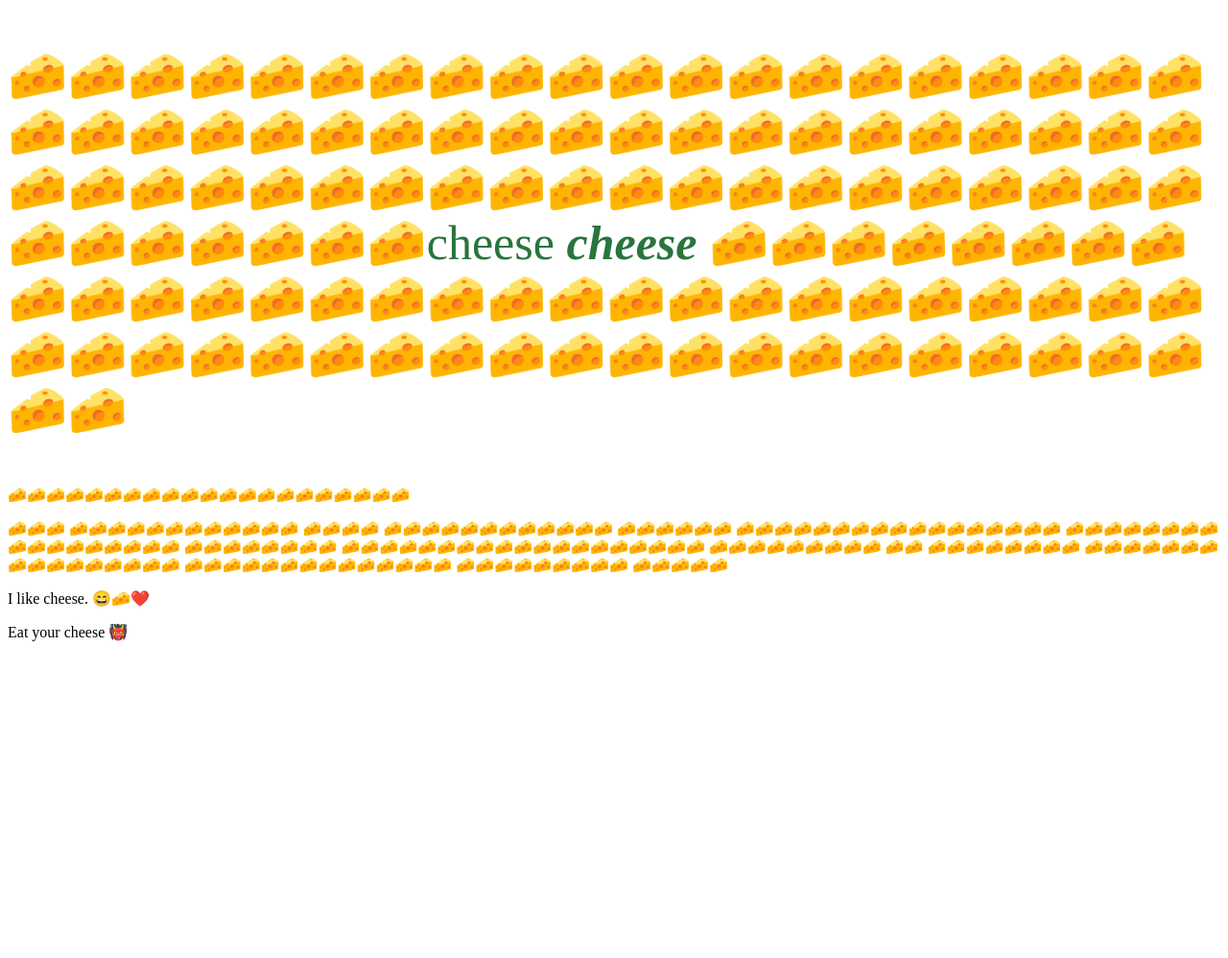
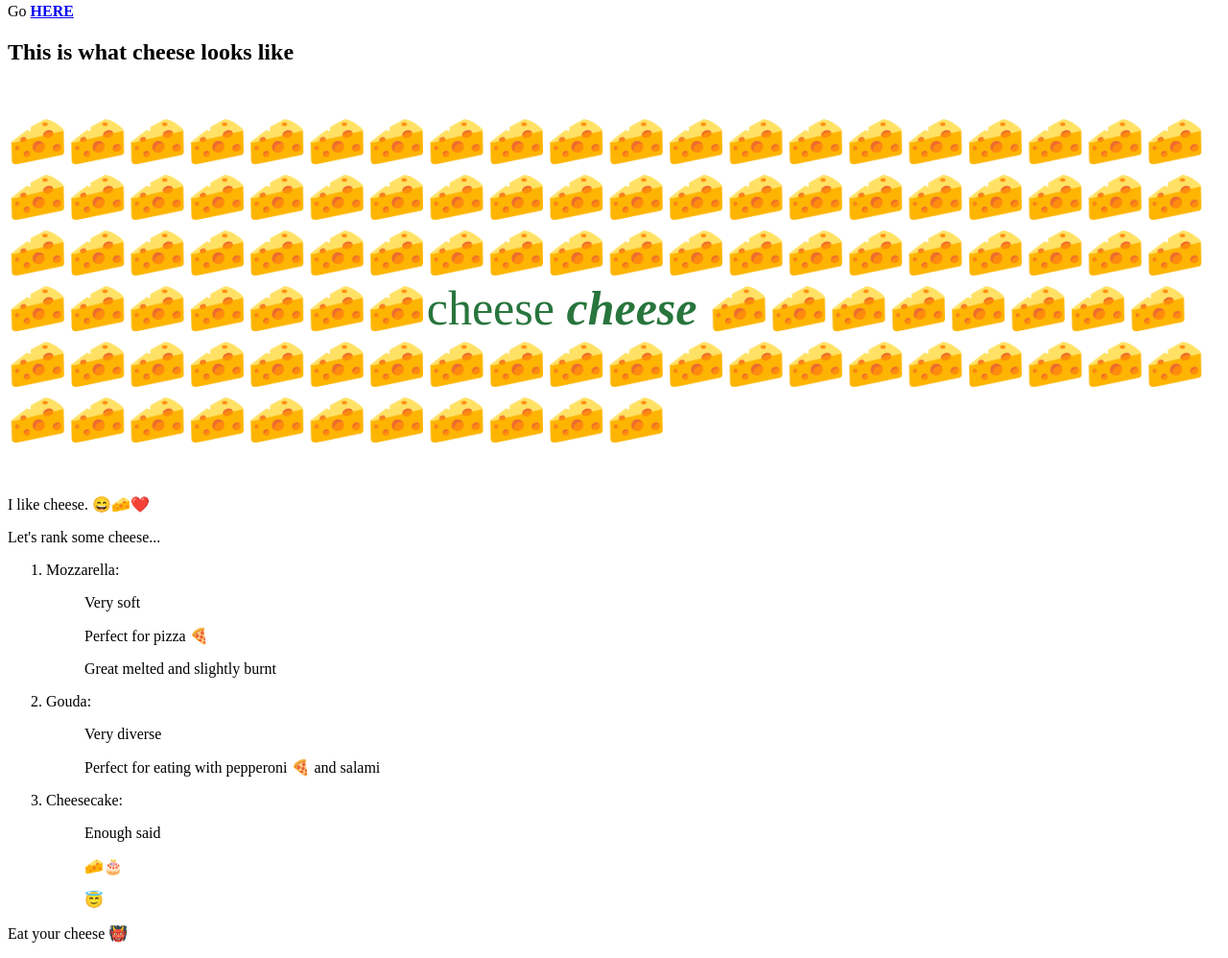
Before and after one commit to litzytafolla/programming2-sp2023, a plain HTML site: page starter-app/firstapp/templates/index.html in a window 1280 px wide. Shown: the part 166-1164 px from the top of the page at 96% size. Before the commit the page ends 850 px from the top, so only its background shows below. Drawn offline with Linux system fonts and the light colour scheme.

Commit message:
commit cheese rankings

```diff
--- a/starter-app/firstapp/templates/index.html
+++ b/starter-app/firstapp/templates/index.html
@@ -17,28 +17,72 @@
 			<p>
 				Got it?
 			</p>
+
+			<p>
+				Need more info?
+			</p>
+			<p>
+				Go
+				<a href = "https://www.cheese.com/"> <b>HERE</b></a>
+			</p>
 		<h2>This is what cheese looks like </h2>
 
 			<p style ="font-size: 50px; color: #28753d">
-				🧀🧀🧀🧀🧀🧀🧀🧀🧀🧀🧀🧀🧀🧀🧀🧀🧀🧀🧀🧀🧀🧀🧀🧀🧀🧀🧀🧀🧀🧀🧀🧀🧀🧀🧀🧀🧀🧀🧀🧀🧀🧀🧀🧀🧀🧀🧀🧀🧀🧀🧀🧀🧀🧀🧀🧀🧀🧀🧀🧀🧀🧀🧀🧀🧀🧀🧀cheese <b><i>cheese </i></b>🧀🧀🧀🧀🧀🧀🧀🧀🧀🧀🧀🧀🧀🧀🧀🧀🧀🧀🧀🧀🧀🧀🧀🧀🧀🧀🧀🧀🧀🧀🧀🧀🧀🧀🧀🧀🧀🧀🧀🧀🧀🧀🧀🧀🧀🧀🧀🧀🧀🧀
-				<p>
-					                        <p>
-					                         🧀🧀🧀🧀🧀🧀🧀🧀🧀🧀🧀🧀🧀🧀🧀🧀🧀🧀🧀🧀🧀
-					                        </p>
-					                         <p>
-					                    🧀🧀🧀         🧀🧀🧀🧀🧀🧀🧀🧀🧀🧀🧀🧀
+				🧀🧀🧀🧀🧀🧀🧀🧀🧀🧀🧀🧀🧀🧀🧀🧀🧀🧀🧀🧀🧀🧀🧀🧀🧀🧀🧀🧀🧀🧀🧀🧀🧀🧀🧀🧀🧀🧀🧀🧀🧀🧀🧀🧀🧀🧀🧀🧀🧀🧀🧀🧀🧀🧀🧀🧀🧀🧀🧀🧀🧀🧀🧀🧀🧀🧀🧀cheese <b><i>cheese </i></b>🧀🧀🧀🧀🧀🧀🧀🧀🧀🧀🧀🧀🧀🧀🧀🧀🧀🧀🧀🧀🧀🧀🧀🧀🧀🧀🧀🧀🧀🧀🧀🧀🧀🧀🧀🧀🧀🧀🧀
+			</p>
 
-					                🧀🧀🧀🧀         🧀🧀🧀🧀🧀🧀🧀🧀🧀🧀🧀🧀
-					             🧀🧀🧀🧀🧀🧀       🧀🧀🧀🧀🧀🧀🧀🧀🧀🧀🧀🧀🧀🧀🧀🧀🧀
-					    	🧀🧀🧀🧀🧀🧀🧀🧀🧀🧀🧀🧀🧀🧀🧀🧀🧀       🧀🧀🧀🧀🧀🧀🧀🧀
-					    🧀🧀🧀🧀🧀🧀🧀🧀🧀🧀🧀🧀🧀🧀🧀🧀🧀🧀🧀    🧀🧀🧀🧀🧀🧀🧀🧀🧀
-					 🧀🧀    🧀🧀🧀🧀🧀🧀🧀🧀       🧀🧀🧀🧀🧀🧀🧀🧀🧀🧀🧀🧀🧀🧀🧀🧀
-				🧀🧀🧀🧀🧀🧀🧀🧀🧀🧀🧀🧀🧀🧀    🧀🧀🧀🧀🧀🧀🧀🧀🧀       🧀🧀🧀🧀🧀
-				</p>
-			</p>
 		<p>
-		I like cheese. 😄🧀❤️
+			I like cheese. 😄🧀❤️
 		</p>
+		<p>
+			Let's rank some cheese...
+		<ol>
+		<p>
+			<li>Mozzarella:
+				<ul>
+					<p>
+					<il> Very soft</il>
+					</p>
+					<p>
+					<il> Perfect for pizza 🍕</il>
+					</p>
+					<p>
+					<il> Great melted and slightly burnt </il>
+					</p>
+				</ul>
+			</li>
+		</p>
+
+		<p>
+			<li>Gouda:
+				<ul>
+					<p>
+					<il> Very diverse</il>
+					</p>
+					<p>
+					<il> Perfect for eating with pepperoni 🍕 and salami</il>
+					<p>
+					</p>
+				</ul>
+			</li>
+		</p>
+		<p>
+			<li>Cheesecake:
+				<ul>
+					<p>
+					<il> Enough said</il>
+					</p>
+					<p>
+					<il> 🧀🎂</il>
+					</p>
+					<p>
+					<il> 😇 </il>
+					</p>
+				</ul>
+			</li>
+		</p>
+		</ol>
+
 		<p>
 		Eat your cheese 👹
 		</p>
```
